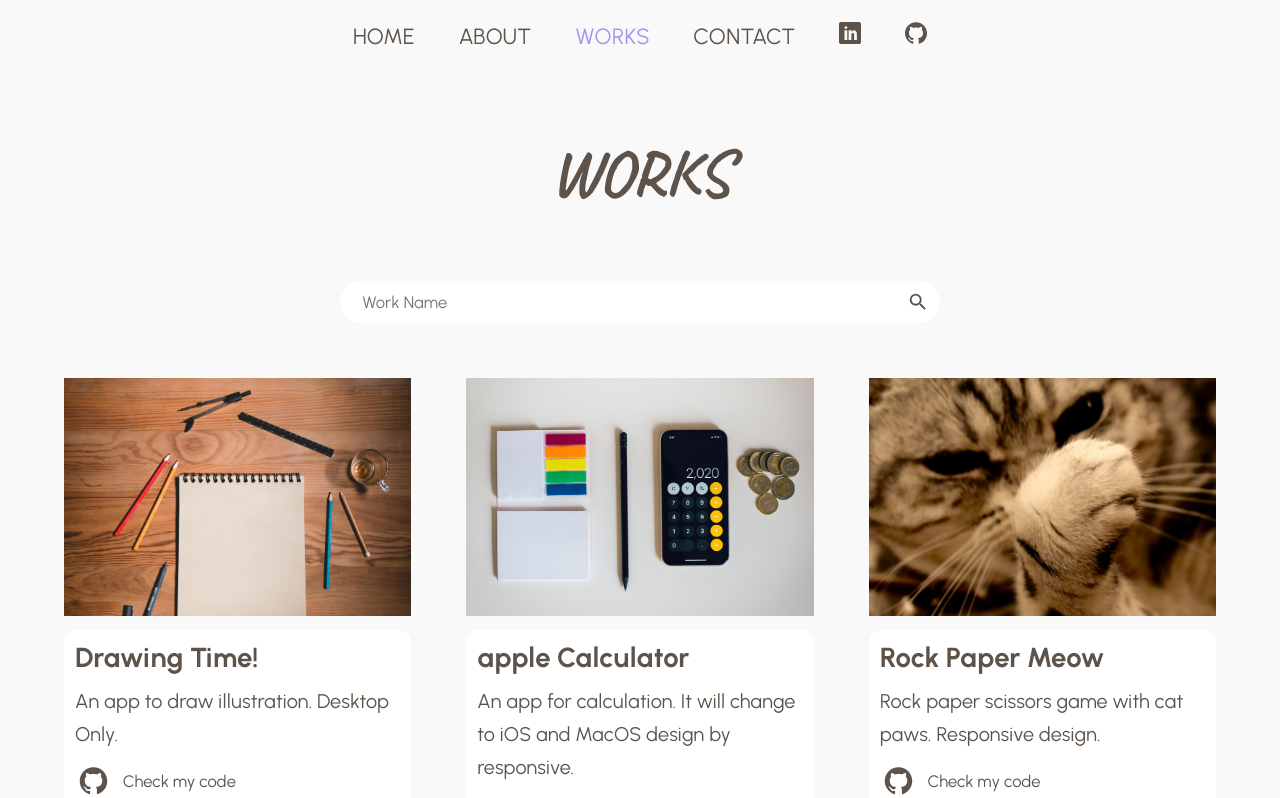
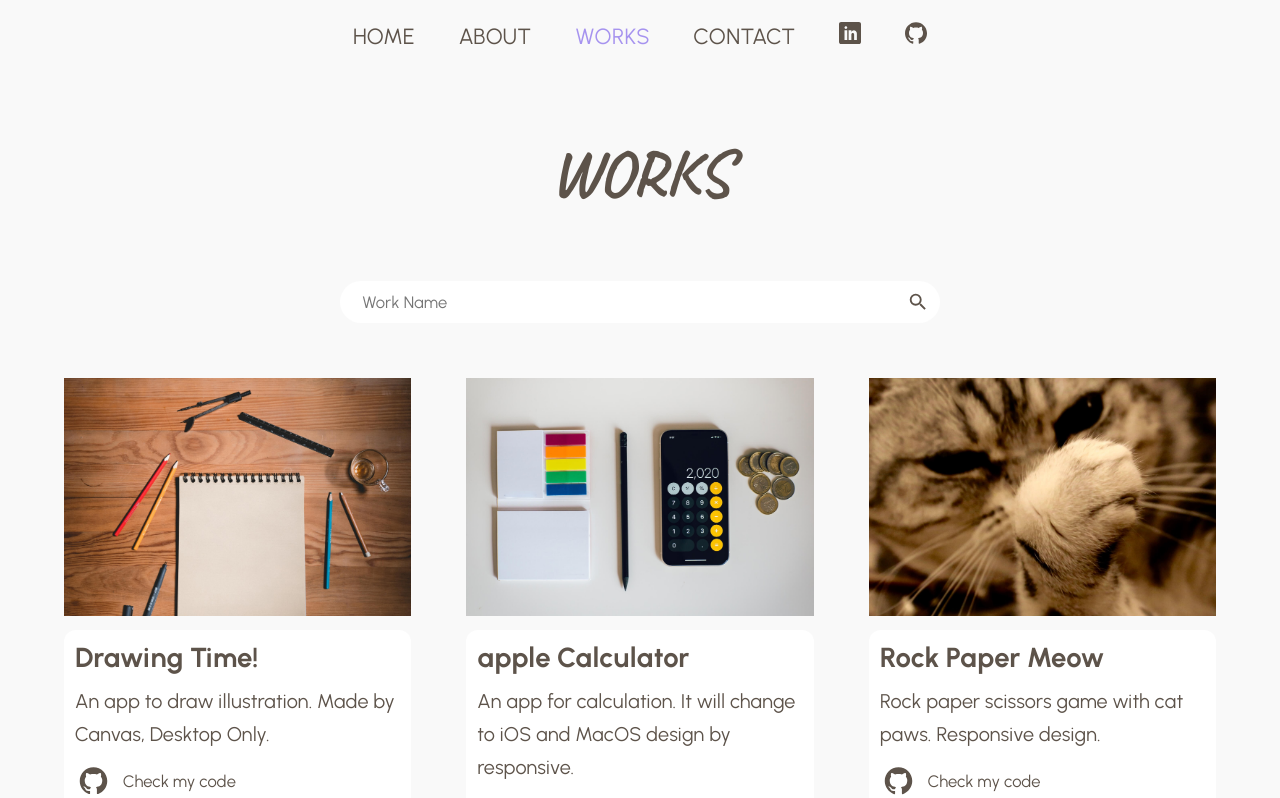
Before and after one commit to Marina294/Portfolio-React, a React (Create React App) app: page /works in a window 1280 px wide. Shown: the top 798 px of the page. Built offline with nearby package versions, Linux system fonts and the light colour scheme.

Commit message:
changed text, readme

```diff
--- a/src/assets/data/works.js
+++ b/src/assets/data/works.js
@@ -9,7 +9,7 @@ const works = [
   {
     id: uuidv4(),
     name: 'Drawing Time!',
-    desc: 'An app to draw illustration. Desktop Only.',
+    desc: 'An app to draw illustration. Made by Canvas, Desktop Only.',
     link: 'https://drawing-time.netlify.app/',
     img: DrawingTimeImg,
     gitLink: 'https://github.com/Marina294/Drawing-APP',
```
Also changed, not shown: 1 other file (tests, documents, lock files or other folders).
